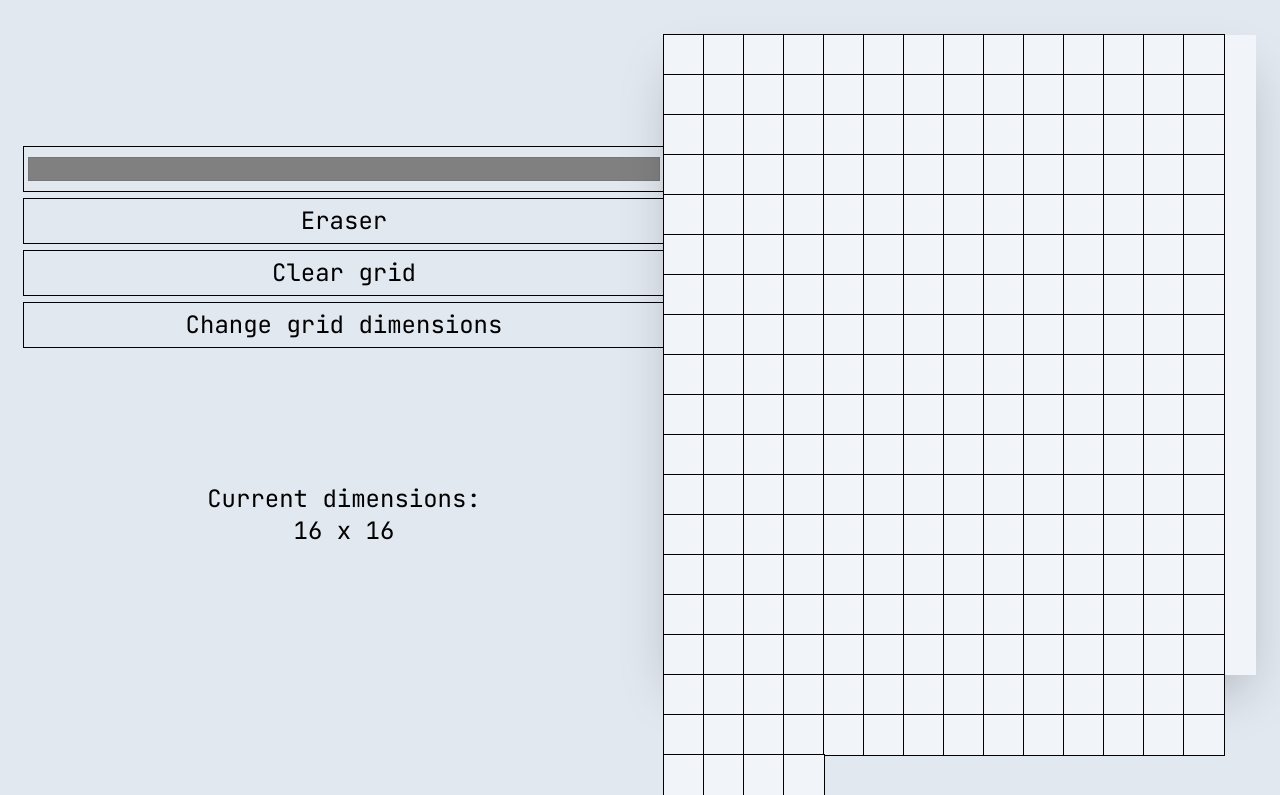
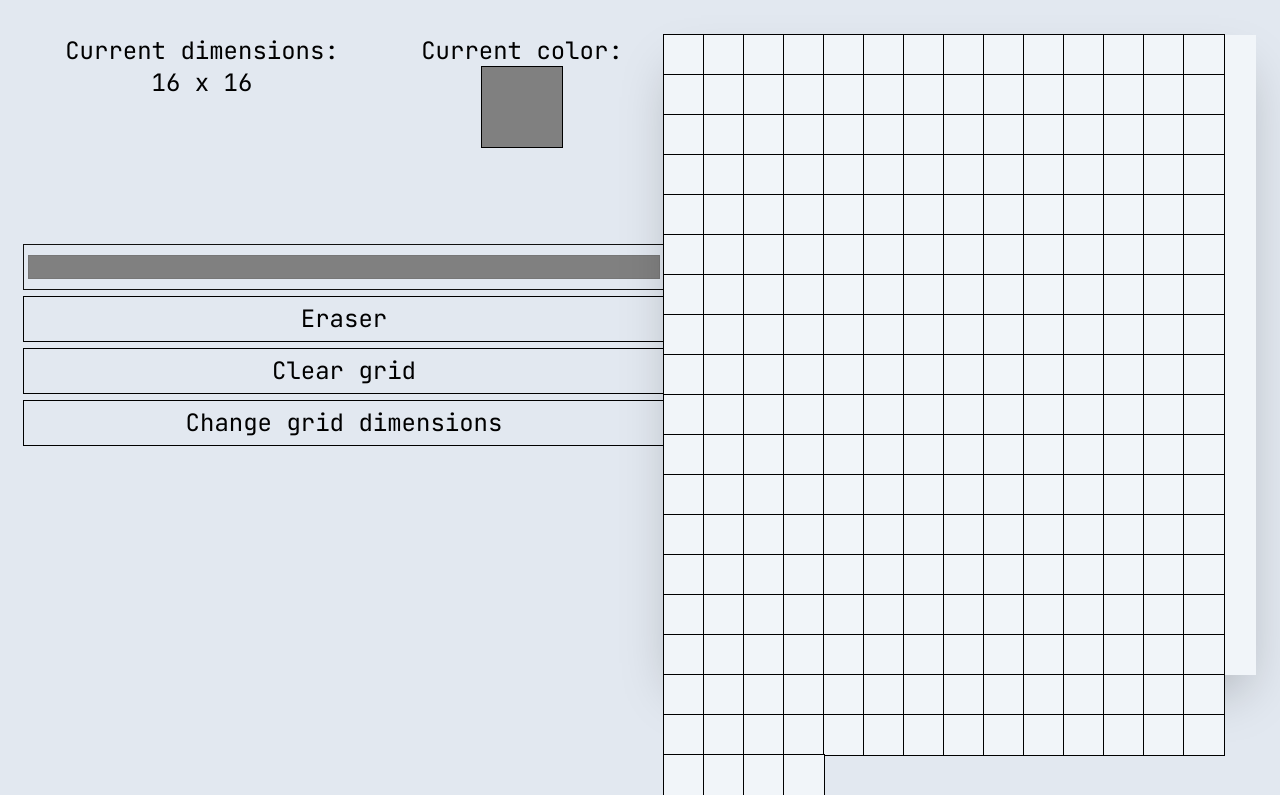
Before and after one commit to bjtn1/etch-a-sketch, a plain HTML site: page src/index.html in a window 1280 px wide. Shown: the part 67-862 px from the top of the page. Drawn offline with Linux system fonts and the light colour scheme.

Commit message:
Add current color section to main menu

```diff
--- a/src/index.html
+++ b/src/index.html
@@ -14,18 +14,29 @@
   <h1 class="header">Etch-a-sketch!</h1>
   <main>
     <div class="menu">
+
+      <div class="current-status-section">
+        <div class="current-dimensions-section">
+          <div class="current-dimensions-text">Current dimensions:</div>
+          <div class="current-dimensions-div">16 x 16</div>
+        </div>
+
+        <div class="current-color-section">
+          <div class="current-color-text">Current color:</div>
+          <div class="current-color-div"></div>
+        </div>
+      </div>
+
       <div class="buttons-section">
         <input class="main-menu-button color-picker" type="color" value="#808080">
         <div class="main-menu-button" onclick="erase()">Eraser</div>
         <div class="main-menu-button" onclick="clear_grid()">Clear grid</div>
         <div class="main-menu-button" onclick="change_dimensions()">Change grid dimensions</div>
       </div>
-      <div class="current-grid-dimensions-section">
-        Current dimensions:
-        <br />
-        <div class="current-dimensions-div">16 x 16</div>
-      </div>
+
+
     </div>
+
     <div class="grid"></div>
   </main>
 </body>
--- a/src/script.js
+++ b/src/script.js
@@ -6,10 +6,11 @@ let mousedown = false;
 document.body.onmousedown = () => {mousedown = true}
 document.body.onmouseup = () => {mousedown = false}
 
-let color = "#808080"
+let current_color = "#808080"
 let color_picker = document.querySelector(".color-picker");
 color_picker.addEventListener("input", change_color, false);
 color_picker.addEventListener("change", change_color, false);
+color_picker.select();
 
 
 function draw(e) {
@@ -17,12 +18,13 @@ function draw(e) {
     return;
   }
 
-  e.target.style.backgroundColor = color;
+  e.target.style.backgroundColor = current_color;
 }
 
 
 function erase() {
-  color = default_grid_color;
+  current_color = default_grid_color;
+  update_current_color_div();
 }
 
 
@@ -55,6 +57,16 @@ function create_grid(grid_dimensions) {
   // now we update the dimensions text
   let current_dimensions_div = document.querySelector(".current-dimensions-div");
   current_dimensions_div.innerHTML = `${grid_dimensions} x ${grid_dimensions}`;
+
+
+  // update the current color div
+  update_current_color_div();
+}
+
+
+function update_current_color_div() {
+  let current_color_div = document.querySelector(".current-color-div");
+  current_color_div.style.backgroundColor = current_color;
 }
 
 
@@ -68,7 +80,8 @@ function clear_grid() {
 
 
 function change_color(event){
-  color = event.target.value;
+  current_color = event.target.value;
+  update_current_color_div();
 }
 
 
--- a/src/style.css
+++ b/src/style.css
@@ -18,24 +18,41 @@ main {
   line-height: 2rem;
 }
 
-.buttons-section,
-.current-grid-dimensions-section {
+.buttons-section {
   width: 640px;
-  height: 320px;
+  height: 430px;
+}
+
+.current-status-section {
+  width: 640px;
+  height: 210px;
 }
 
 .buttons-section {
   display: flex;
   flex-direction: column;
-  justify-content: flex-end;
+  /* justify-content: flex-end; */
   align-items: center;
 }
 
-.current-grid-dimensions-section {
+.current-status-section {
+  display: flex;
+  /* flex-direction: column; */
+  justify-content: space-around;
+  /* align-items: ; */
+}
+
+.current-color-section {
   display: flex;
   flex-direction: column;
-  justify-content: center;
   align-items: center;
+}
+
+.current-color-div {
+  height: 80px;
+  width: 80px;
+  outline-style: solid;
+  outline-width: .5px;
 }
 
 input {
@@ -47,8 +64,8 @@ input {
 
 .main-menu-button {
   outline-style: solid;
+  outline-width: 1.5px;
   margin-bottom: 0.5rem;
-  outline-width: 1.5px;
   padding-top: 6px;
   padding-bottom: 6px;
   width: 100%;
```
